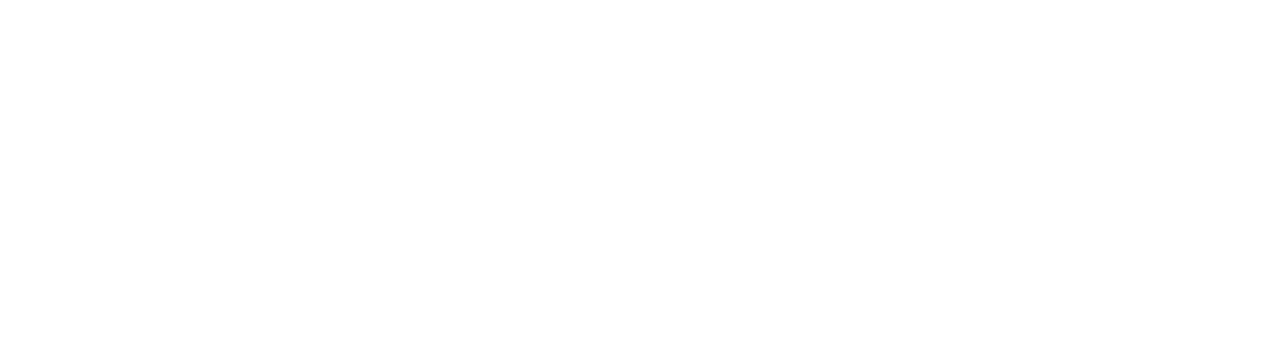
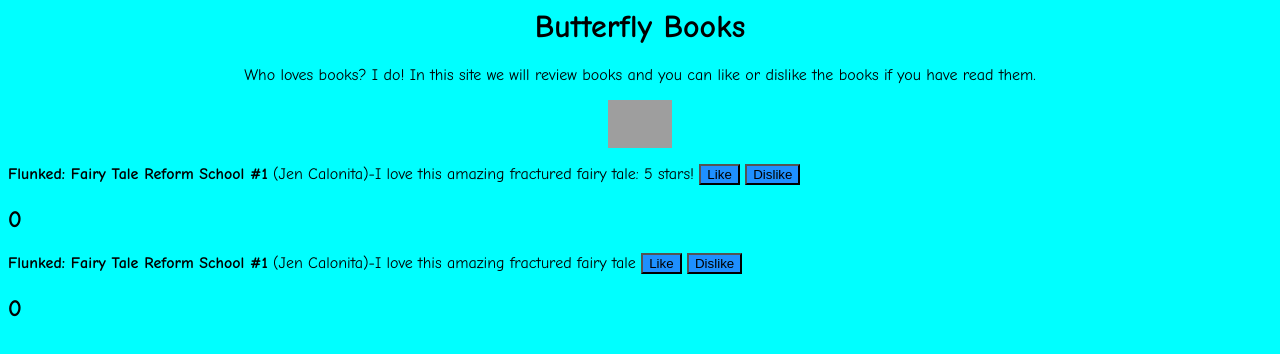
Before and after one commit to ellabc23/asdf, a plain HTML site: page index.html in a window 1280 px wide. Drawn offline with Linux system fonts and the light colour scheme; grey boxes are pictures that could not be loaded.

Commit message:
Update index.html

```diff
--- a/index.html
+++ b/index.html
@@ -1,5 +1,5 @@
 <link rel="stylesheet" href="styles.css">
-<script src="functions.js:></script>
+<script src="functions.js"></script>
 <body style="background-color:aqua;">
 <center>
 <h1>Butterfly Books</h1>
```
